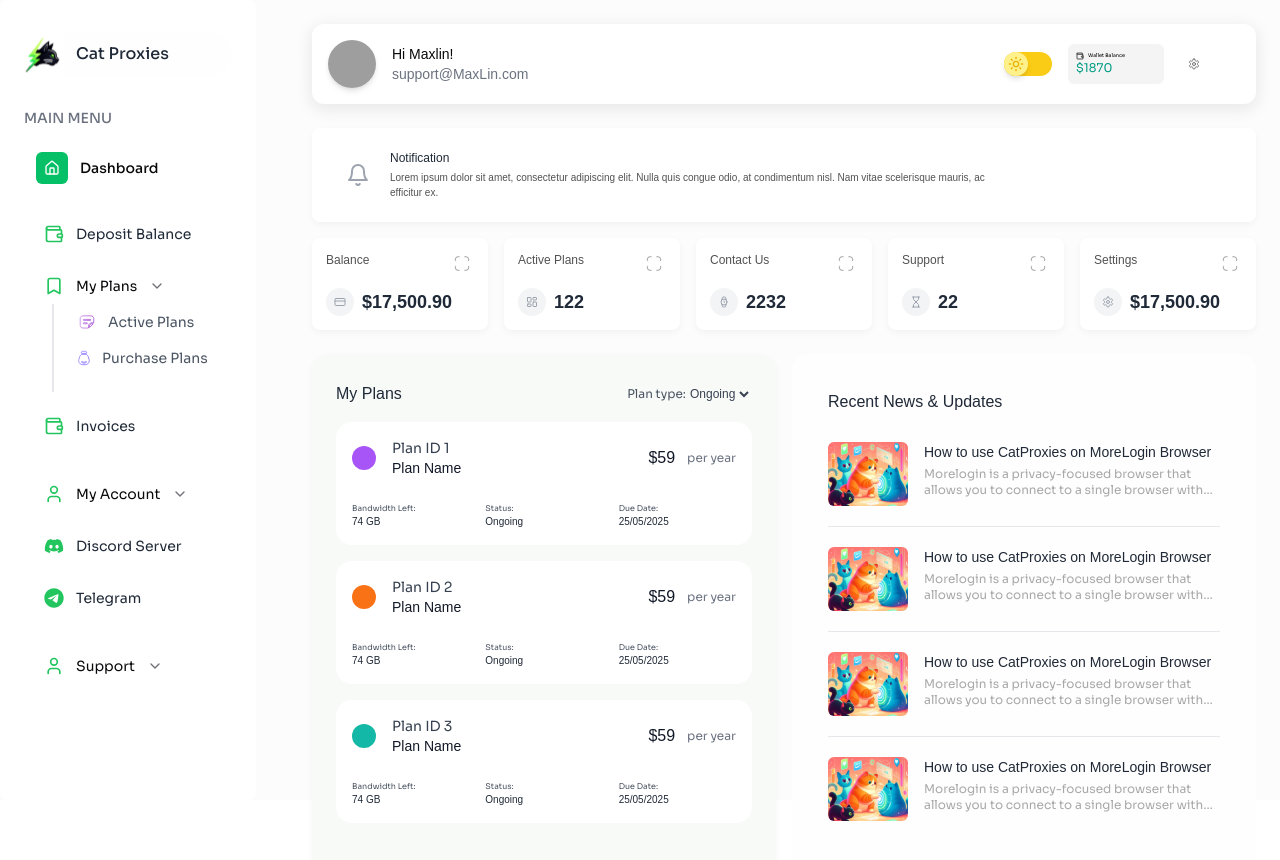
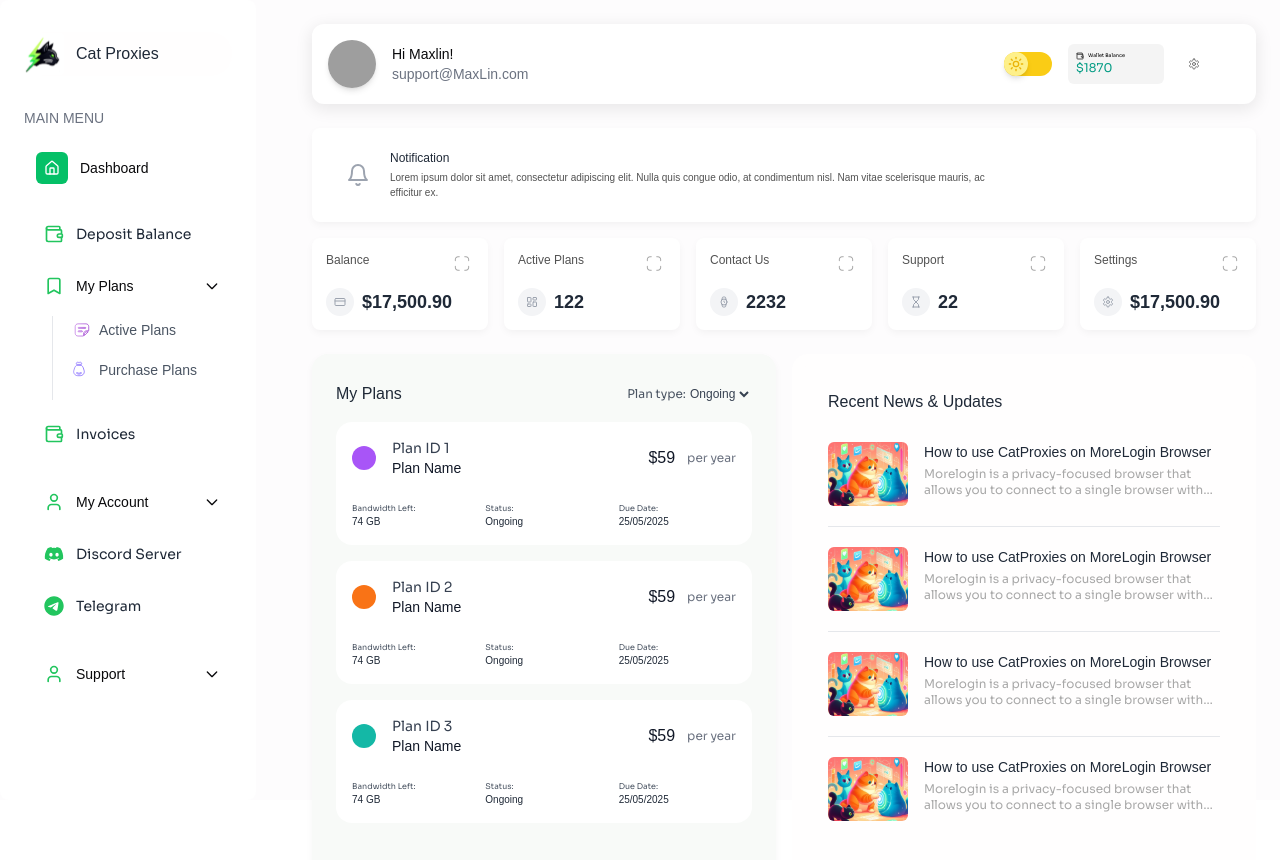
Before and after one commit to myselfabhi/Cat_Proxies, a Next.js app: page /dashboard in a window 1280 px wide. Both pictures are taken after a click on the button "My Plans". Shown: the top 860 px of the page. Built offline with nearby package versions, Linux system fonts and the light colour scheme; grey boxes are pictures that could not be loaded; a web font is replaced by a local one.

Commit message:
fix: sidebar font and spacing

```diff
--- a/src/components/dashboard/Sidebar.tsx
+++ b/src/components/dashboard/Sidebar.tsx
@@ -79,9 +79,9 @@
             href: "/dashboard/my-plans/purchase-plan",
             icon: (
               <svg
-                width="12"
-                height="16"
-                viewBox="0 0 12 16"
+              width="18"
+              height="18"
+              viewBox="0 0 18 18"
                 fill="none"
                 xmlns="http://www.w3.org/2000/svg"
               >
@@ -359,8 +359,8 @@
             className="w-12 h-12 rounded-full"
           />
           <div>
-            <p className="text-sm font-medium dark:text-white">Hi Maxlin!</p>
-            <p className="text-xs font-medium text-gray-500 dark:text-gray-400">
+            <p className="text-sm  font-satoshi font-medium dark:text-white">Hi Maxlin!</p>
+            <p className="text-xs  font-satoshi font-medium text-gray-500 dark:text-gray-400">
               support@MaxLin.com
             </p>
           </div>
@@ -371,25 +371,25 @@
           {/* Logo */}
           <div className="flex items-center gap-3 mb-8 bg-[#fffefe] rounded-3xl">
             <img src="/logo.svg" alt="Cat Proxies" className="w-10 h-11" />
-            <h1 className="text-base font-medium text-gray-800 dark:text-gray-200">
+            <h1 className="text-base  font-satoshi font-medium text-gray-800 dark:text-gray-200">
               Cat Proxies
             </h1>
           </div>
 
           {/* Dashboard Link */}
-          <p className="text-sm font-medium text-gray-500 dark:text-gray-400">
+          <p className="text-sm  font-satoshi font-medium text-gray-500 dark:text-gray-400">
             MAIN MENU
           </p>
           <Link
             href="/dashboard"
-            className={`flex items-center gap-3 px-3 py-2 rounded-3xl hover:bg-green-50 dark:hover:bg-gray-700 mt-4 transition ${
+            className={`flex items-center gap-3 px-3 py-2 rounded-3xl hover:bg-green-100 dark:hover:bg-gray-700 mt-4 transition ${
               activePath === "/dashboard"
                 ? " dark:bg-[#161B1E] dark:border-[#05C067] dark:border-2 "
                 : "text-gray-800 dark:text-gray-300"
             }`}
           >
             <Home className="w-8 h-8 bg-[#05C067] p-2 text-white rounded-md" />
-            <span className="font-medium text-sm">Dashboard</span>
+            <span className= "font-satoshi font-medium text-sm">Dashboard</span>
           </Link>
 
           {/* Sidebar Items */}
@@ -400,25 +400,52 @@
                   item.subItems ? (
                     <Accordion type="single" collapsible key={index}>
                       <AccordionItem value={item.name}>
-                        <AccordionTrigger className="flex items-center gap-3 px-3 py-2 rounded-3xl  dark:hover:bg-gray-700  ">
-                          {item.icon}
-                          <span className="text-sm font-normal ">
-                            {item.name}
-                          </span>
-                        </AccordionTrigger>
-                        <AccordionContent className="ml-5 border-l-2 border-gray-200 dark:border-gray-700 pl-3">
+                      <AccordionTrigger className="flex justify-between items-center gap-3 px-3 py-2 rounded-3xl dark:hover:bg-gray-700">
+  <div className="flex items-center gap-3">
+    <span
+      className={`${
+        activePath.includes(item.name.toLowerCase()) ? "text-white" : "text-gray-600 dark:text-gray-400"
+      }`}
+    >
+      {item.icon}
+    </span>
+    <span className="text-sm font-satoshi font-normal">
+      {item.name}
+    </span>
+  </div>
+  <div>
+  <svg
+    xmlns="http://www.w3.org/2000/svg"
+    className={`w-4 h-4 transition-transform transform ${
+      isOpen ? "rotate-180" : ""
+    }`}
+    fill="none"
+    viewBox="0 0 24 24"
+    stroke="currentColor"
+  >
+    <path
+      strokeLinecap="round"
+      strokeLinejoin="round"
+      strokeWidth={2}
+      d="M19 9l-7 7-7-7"
+    />
+  </svg>
+  </div>
+</AccordionTrigger>
+
+                        <AccordionContent className="ml-5 border-l-[1px] border-gray-200 dark:border-gray-700 pl-3">
                           {item.subItems.map((subItem, subIndex) => (
                             <Link
                               key={subIndex}
                               href={subItem.href}
-                              className={`flex items-center gap-3 px-3 py-2 rounded-3xl hover:bg-green-50 dark:hover:bg-gray-700 transition ${
+                              className={`flex items-center gap-2 px-2 py-1 mt-3 rounded-3xl  dark:hover:bg-gray-700 transition ${
                                 activePath === subItem.href
-                                  ? "text-white bg-[#05C067] rounded-lg p-1 dark:bg-[#161B1E] dark:border-[#05C067] dark:border-2"
+                                  ? "text-white bg-[#05C067] rounded-3xl  dark:bg-[#161B1E] dark:border-[#05C067] dark:border-2"
                                   : "text-gray-600 dark:text-gray-400"
                               }`}
                             >
                               {subItem.icon}
-                              <span className="text-sm">{subItem.name}</span>
+                              <span className="text-sm font-satoshi">{subItem.name}</span>
                             </Link>
                           ))}
                         </AccordionContent>
--- a/src/components/ui/accordion.tsx
+++ b/src/components/ui/accordion.tsx
@@ -2,7 +2,6 @@
 
 import * as React from "react"
 import * as AccordionPrimitive from "@radix-ui/react-accordion"
-import { ChevronDown } from "lucide-react"
 
 import { cn } from "@/lib/utils"
 
@@ -24,18 +23,19 @@
   React.ElementRef<typeof AccordionPrimitive.Trigger>,
   React.ComponentPropsWithoutRef<typeof AccordionPrimitive.Trigger>
 >(({ className, children, ...props }, ref) => (
-  <AccordionPrimitive.Header className="flex">
+  <AccordionPrimitive.Header className="flex justify-between ">
     <AccordionPrimitive.Trigger
       ref={ref}
       className={cn(
-        "flex flex-1 items-center  py-4 font-medium transition-all hover:underline text-left ",
+        "flex flex-1 items-center  py-4 font-medium  transition-all text-left ",
         className
       )}
       {...props}
     >
       {children}
-      <ChevronDown className="h-4 w-4 shrink-0 text-muted-foreground transition-transform duration-200" />
+
     </AccordionPrimitive.Trigger>
+    {/* <ChevronDown className="h-4 w-4 shrink-0 text-muted-foreground transition-transform duration-200 mt-3" /> */}
   </AccordionPrimitive.Header>
 ))
 AccordionTrigger.displayName = AccordionPrimitive.Trigger.displayName
```
